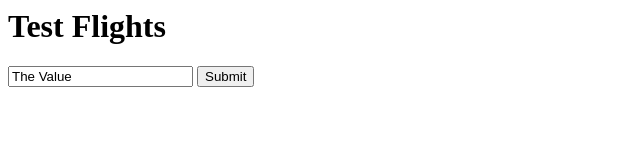
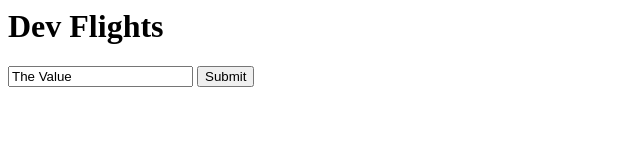
Before and after one commit to stevenraysimon/flights, a plain HTML site: page public/index.html in a window 1280 px wide. Shown: the full height of the page, 0-640 px from the left. Drawn offline with Linux system fonts and the light colour scheme.

Commit message:
Dev flights

```diff
--- a/public/index.html
+++ b/public/index.html
@@ -1,7 +1,7 @@
 <html>
 
 <body>
-  <h1>Test Flights</h1>
+  <h1>Dev Flights</h1>
   <form method="GET" action="/processit">
   <input type="text" name="textfield" value="The Value" />
 
```
